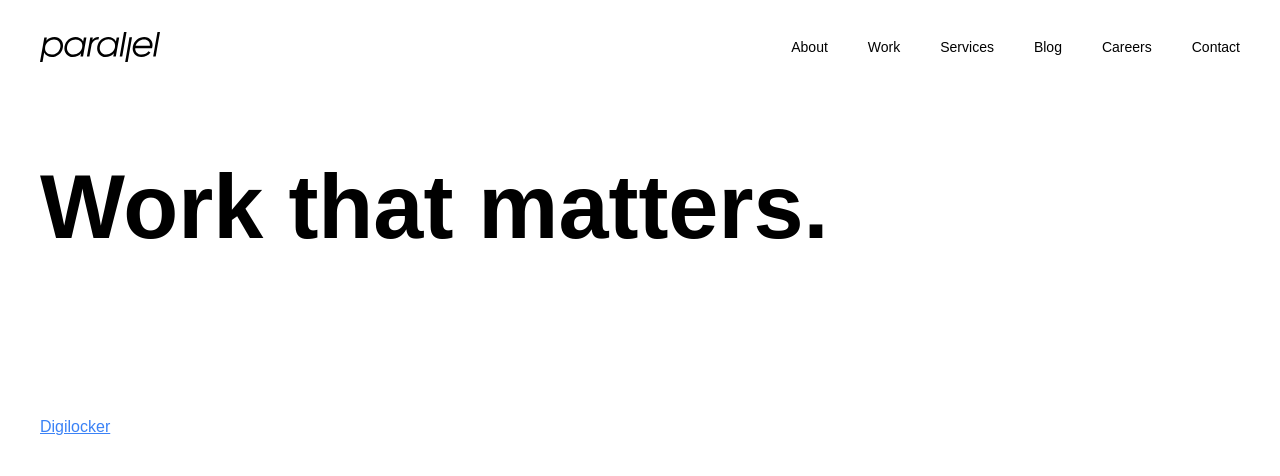
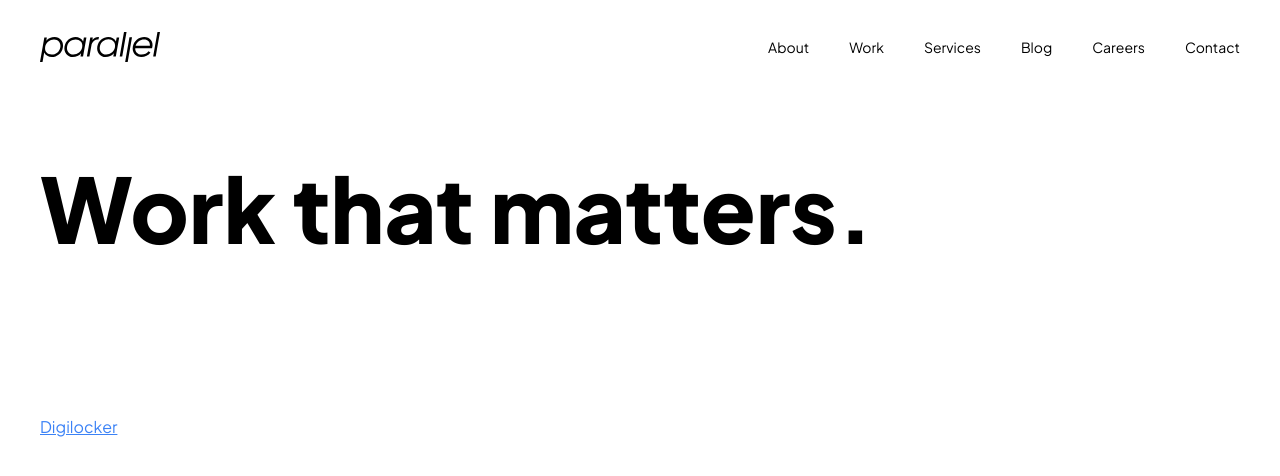
Before and after one commit to Suhelkhan12/Parallel-nextjs, a Next.js app: page / in a window 1280 px wide. Shown: the top 476 px of the page. Built offline with nearby package versions, Linux system fonts and the light colour scheme.

Commit message:
chagne font again

```diff
--- a/app/globals.css
+++ b/app/globals.css
@@ -4,8 +4,7 @@
 
 @font-face {
     font-family: 'PlusJakartaSans';
-    src: url('/font/PlusJakartaSans-VariableFont_wght.ttf') format('tff');
-    font-weight: normal;
+    src: url('/font/PlusJakartaSans-VariableFont_wght.ttf') format('truetype');
     font-style: normal;
   }
 
--- a/app/work/digilocker/page.tsx
+++ b/app/work/digilocker/page.tsx
@@ -1,5 +1,4 @@
 import CasestudyBottomDetials from "@/component/CasestudyBottomDetials/CasestudyBottomDetials";
-import CsDetail from "@/component/CasestudyDetail/CsDetail";
 import CasestudyVideo from "@/component/CasestudyVideo/CasestudyVideo";
 import StandardSection from "@/component/StandardSection/StandardSection";
 import Image from "next/image";
@@ -44,7 +43,9 @@ const page = () => {
               />
             </div>
             <div className="mt-4">
-              <h1 className="">Every document, all at once</h1>
+              <h1 className=" text-[4.5rem] font-extrabold lh-140">
+                Every document, all at once
+              </h1>
             </div>
             <div className="mt-2 text-[1.5rem] lh-140">
               <p>Reimagining digital documents for a billion Indians</p>
```
